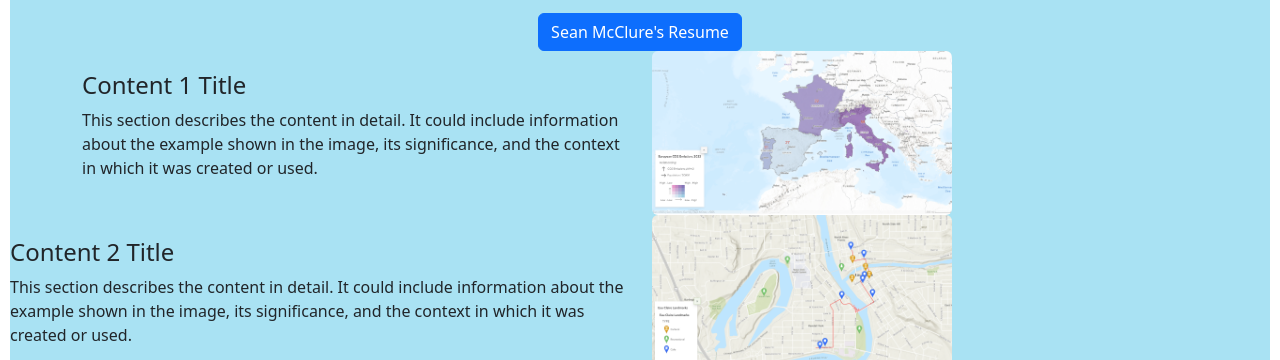
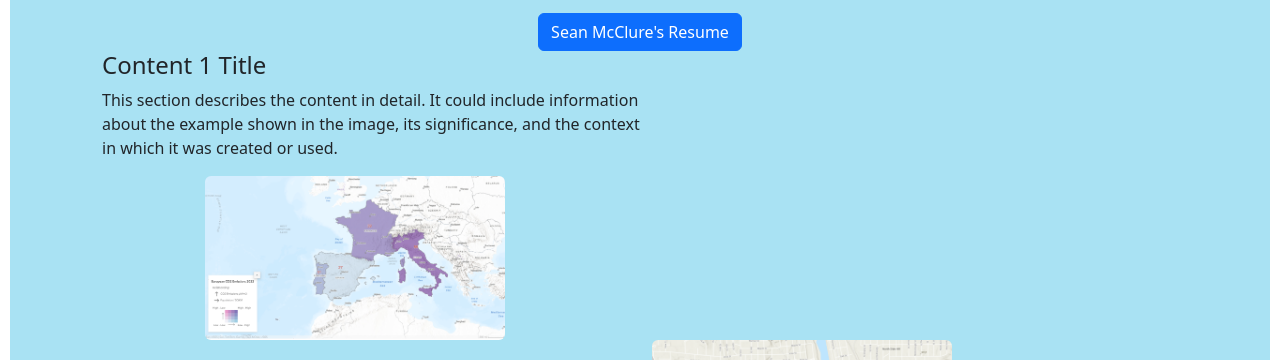
Before and after one commit to seanmcclure30/Sean_McClure_GIS_Portfolio, a plain HTML site: page GIS_PortfolioV1.html in a window 1280 px wide. Shown: the part 960-1320 px from the top of the page. Drawn offline with nearby package versions, Linux system fonts and the light colour scheme.

Commit message:
Update GIS_PortfolioV1.html

```diff
--- a/GIS_PortfolioV1.html
+++ b/GIS_PortfolioV1.html
@@ -72,12 +72,12 @@
 
         <!-- Content Sections -->
         <div class="row content-section">
-            <div class="col-lg-6">
+            <div class="col-10 col-lg-6 text">
                 <h4>Content 1 Title</h4>
                 <p>This section describes the content in detail. It could include information about the example shown in the image,
                     its significance, and the context in which it was created or used.</p>
             </div>
-            <div class="col-lg-6">
+            <div class="col-10 col-lg-6 text-center">
                 <img src="assets/CO2_Emissions.png" class="img-fluid rounded" alt="CO2 Emissions of the Iberian Peninsula">
                 </div>
             </div>
```
